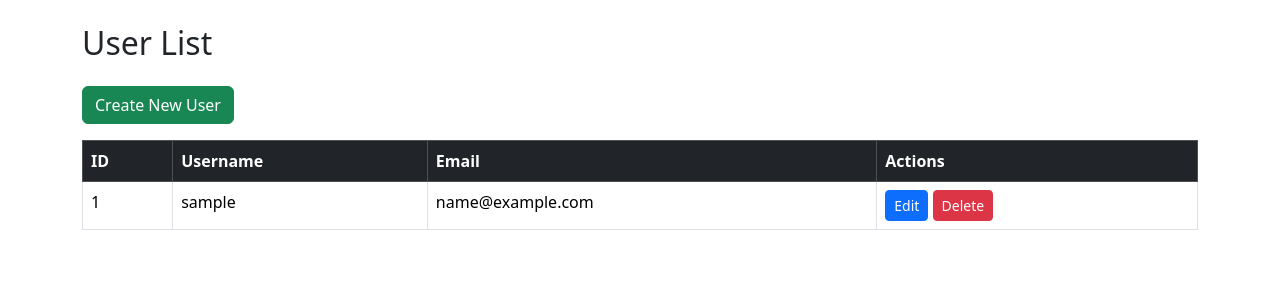
After one commit to engrhassanr/python-django-postgresql-courses-app, a Django app: page /users/ in a window 1280 px wide. The commit adds this page. Shown: the top 300 px of the page. Run offline with Django 5.2, Linux system fonts and the light colour scheme; tables that the repository leaves empty hold one stand-in row (values such as "Sample post").

Commit message:
user functionality

```diff
--- /dev/null
+++ b/courses/templates/users/user_list.html
@@ -0,0 +1,55 @@
+<!DOCTYPE html>
+<html lang="en">
+  <head>
+    <meta charset="UTF-8" />
+    <meta name="viewport" content="width=device-width, initial-scale=1.0" />
+    <title>User List</title>
+    <link
+      href="https://cdn.jsdelivr.net/npm/bootstrap@5.3.3/dist/css/bootstrap.min.css"
+      rel="stylesheet"
+    />
+  </head>
+  <body class="container mt-4">
+    <h2 class="mb-4">User List</h2>
+    <a href="{% url 'create_user' %}" class="btn btn-success mb-3">
+      Create New User
+    </a>
+
+    <table class="table table-bordered">
+      <thead class="table-dark">
+        <tr>
+          <th>ID</th>
+          <th>Username</th>
+          <th>Email</th>
+          <th>Actions</th>
+        </tr>
+      </thead>
+      <tbody>
+        {% for user in users %}
+        <tr>
+          <td>{{ user.id }}</td>
+          <td>{{ user.username }}</td>
+          <td>{{ user.email }}</td>
+          <td>
+            <a
+              href="{% url 'edit_user' user.id %}"
+              class="btn btn-primary btn-sm"
+              >Edit</a
+            >
+            <form
+              method="POST"
+              action="{% url 'delete_user' user.id %}"
+              style="display: inline"
+            >
+              {% csrf_token %}
+              <button type="submit" class="btn btn-danger btn-sm">
+                Delete
+              </button>
+            </form>
+          </td>
+        </tr>
+        {% endfor %}
+      </tbody>
+    </table>
+  </body>
+</html>
--- a/courses/urls.py
+++ b/courses/urls.py
@@ -1,9 +1,15 @@
 from django.urls import path
-from .views import course_list, course_detail, create_course, edit_course
+from .views import create_user, edit_user, user_list, create_course, edit_course, course_list, course_detail, delete_user
 
 urlpatterns = [
-    path('', course_list, name='course_list'),  # Homepage (course list)
-    path('<int:course_id>/', course_detail, name='course_detail'),  # Course details
-    path('course/create/', create_course, name='create_course'),  # Create a course
-    path('course/edit/<int:course_id>/', edit_course, name='edit_course'),  # Edit course
+    path('', course_list, name='course_list'),  # Course list page
+    path('<int:course_id>/', course_detail, name='course_detail'),  # Detail page
+    path('course/create/', create_course, name='create_course'),
+    path('course/edit/<int:course_id>/', edit_course, name='edit_course'),
+
+    # New user URLs
+    path('users/', user_list, name='user_list'),
+    path('users/create/', create_user, name='create_user'),
+    path('users/edit/<int:user_id>/', edit_user, name='edit_user'),
+    path('users/delete/<int:user_id>/', delete_user, name='delete_user'),  # Delete route
 ]
--- a/courses/views.py
+++ b/courses/views.py
@@ -1,13 +1,51 @@
 from django.shortcuts import render, get_object_or_404, redirect
+from django.contrib.auth.models import User
+from django.contrib import messages
 from .models import Course
-from .forms import CourseForm
+from .forms import CourseForm, UserForm
 
-# Course list (index)
+def create_user(request):
+    if request.method == "POST":
+        form = UserForm(request.POST)
+        if form.is_valid():
+            form.save()
+            return redirect('user_list')  # Redirect to user list page
+    else:
+        form = UserForm()
+
+    return render(request, 'users/user_form.html', {'form': form, 'title': 'Create User'})
+
+def edit_user(request, user_id):
+    user = get_object_or_404(User, id=user_id)
+    if request.method == "POST":
+        form = UserForm(request.POST, instance=user)
+        if form.is_valid():
+            form.save()
+            return redirect('user_list')  # Redirect to user list page
+    else:
+        form = UserForm(instance=user)
+
+    return render(request, 'users/user_form.html', {'form': form, 'title': 'Edit User'})
+
+def user_list(request):
+    users = User.objects.all()
+    return render(request, 'users/user_list.html', {'users': users})
+
+
+def delete_user(request, user_id):
+    user = get_object_or_404(User, id=user_id)
+    if request.method == "POST":
+        user.delete()
+        messages.success(request, "User deleted successfully.")
+        return redirect('user_list')
+
+    return render(request, 'users/user_list.html', {'users': User.objects.all()})
+
+# Course Management
 def course_list(request):
     courses = Course.objects.all()
     return render(request, 'courses/index.html', {'courses': courses})
 
-# Course detail
 def course_detail(request, course_id):
     course = get_object_or_404(Course, id=course_id)
     return render(request, 'courses/course_detail.html', {'course': course})
@@ -17,10 +55,10 @@ def create_course(request):
         form = CourseForm(request.POST, request.FILES)
         if form.is_valid():
             form.save()
-            return redirect('course_list')
+            return redirect('course_list')  # Redirect to course list
     else:
         form = CourseForm()
-    return render(request, 'courses/course_form.html', {'form': form})
+    return render(request, 'courses/course_form.html', {'form': form, 'title': 'Create Course'})
 
 def edit_course(request, course_id):
     course = get_object_or_404(Course, id=course_id)
@@ -28,7 +66,7 @@ def edit_course(request, course_id):
         form = CourseForm(request.POST, request.FILES, instance=course)
         if form.is_valid():
             form.save()
-            return redirect('course_list')
+            return redirect('course_list')  # Redirect to course list after saving
     else:
         form = CourseForm(instance=course)
-    return render(request, 'courses/course_form.html', {'form': form})
+    return render(request, 'courses/course_form.html', {'form': form, 'title': 'Edit Course'})
--- a/portfolio/settings.py
+++ b/portfolio/settings.py
@@ -70,7 +70,7 @@ ROOT_URLCONF = 'portfolio.urls'
 TEMPLATES = [
     {
         'BACKEND': 'django.template.backends.django.DjangoTemplates',
-        'DIRS': [],
+        'DIRS': [BASE_DIR / 'templates'],
         'APP_DIRS': True,
         'OPTIONS': {
             'context_processors': [
```
Also changed, not shown: courses/forms.py (+15 -0 lines), courses/templates/courses/index.html (+7 -12 lines), courses/templates/users/user_form.html (added, +43 -0 lines).
